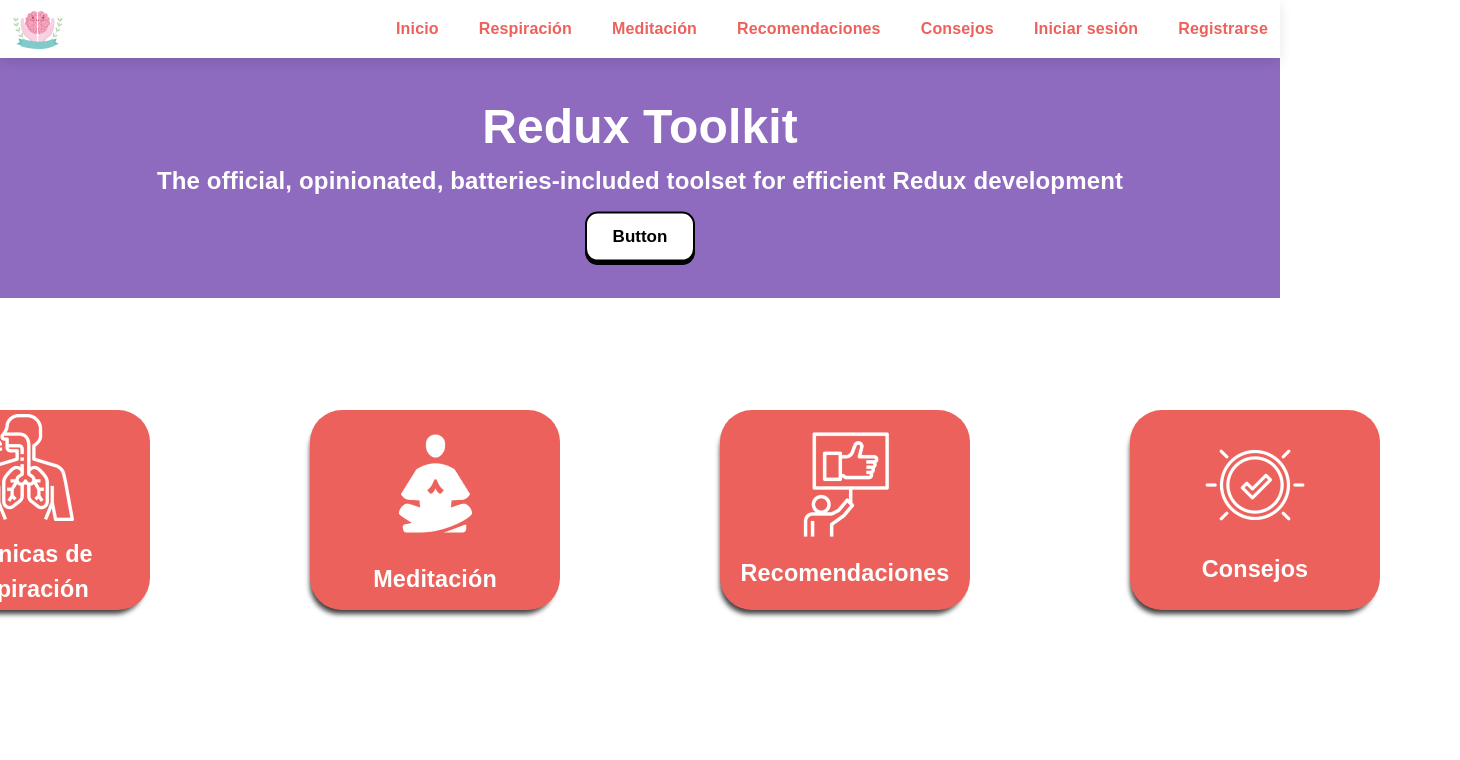
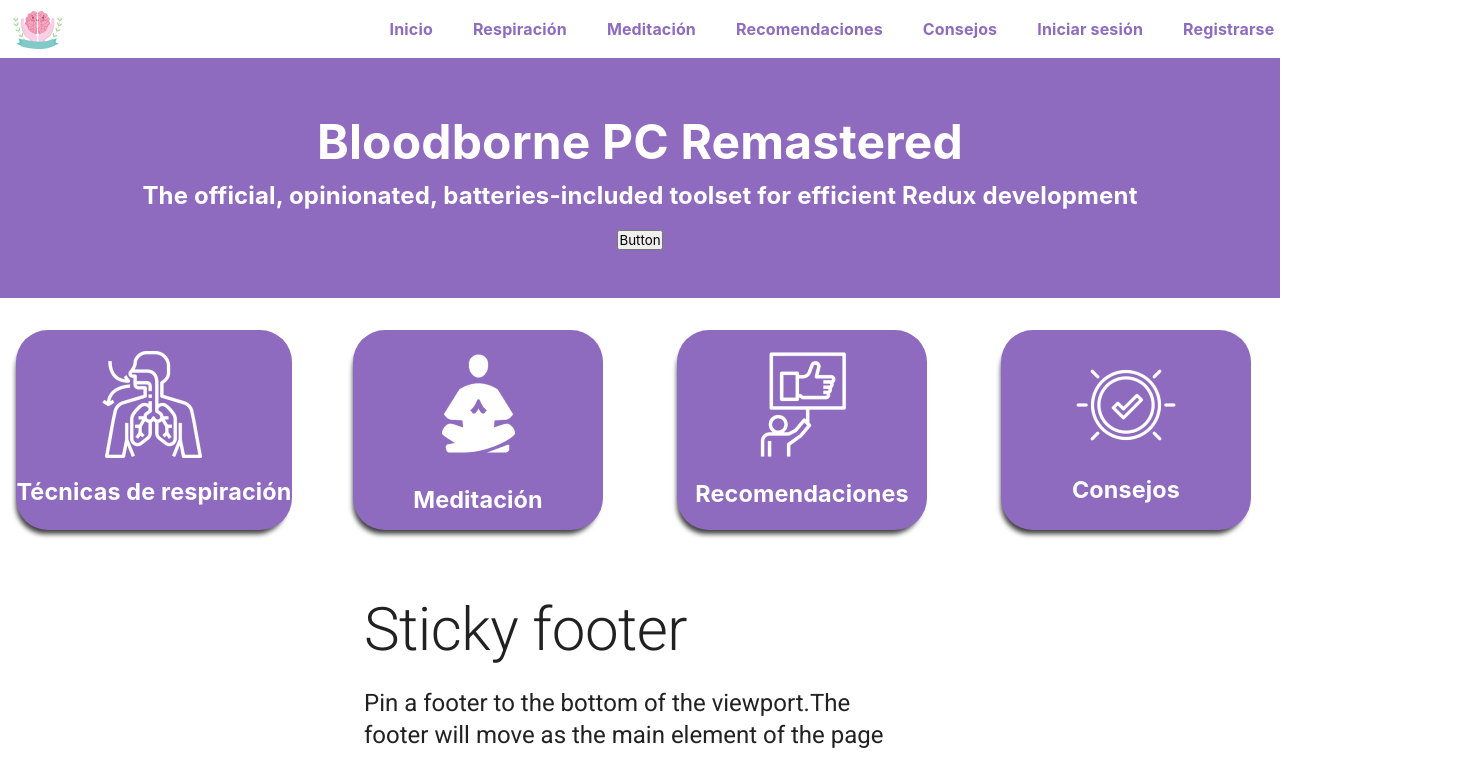
Before and after one commit to JoaquinJPB/TFG, a React (Create React App) app: page / in a window 1280 px wide. Shown: the top 760 px of the page, 1460 px wide, since content can reach past the window. Built offline with nearby package versions, Linux system fonts and the light colour scheme; no server answers.

Commit message:
Grid MUI

```diff
--- a/src/index.css
+++ b/src/index.css
@@ -2,10 +2,9 @@
     margin: 0;
     padding: 0;
     box-sizing: border-box;
-    font-family: 'Ubuntu', sans-serif;
+    font-family: SF Pro Display,SF Pro Icons,AOS Icons,Helvetica Neue,Helvetica,Arial,sans-serif;
 }
 
 :root {
-    --primaryColor: #EC615B;
-    --secondaryColor: #5222D0;
+    --primaryColor: #8E6BBF;
 }
--- a/src/routes/Home.jsx
+++ b/src/routes/Home.jsx
@@ -5,12 +5,13 @@
 import imgMeditation from "../images/meditation_section.png"
 import imgRecommendations from "../images/recommendations_section.png"
 import imgAdvice from "../images/advice_section.png"
+import { Grid } from "@mui/material"
 
 const Home = () => {
   return (
     <article className={styles.articleHome}>
       <section className={styles.headerHome}>
-          <h1>Redux Toolkit</h1>
+        <h1>Bloodborne PC Remastered</h1>
         <h3>
           The official, opinionated, batteries-included toolset for efficient
           Redux development
@@ -19,29 +20,36 @@
           <span className={styles.button_top}>Button</span>
         </button>
       </section>
-        <div className={styles.homeCards}>
+      <Grid container spacing={2}>
+        <Grid item xs={12} sm={6} lg={3}  display={"flex"} justifyContent={"center"}>
           <HomeSectionCard
             title={"Técnicas de respiración"}
             img={imgBreathing}
             route={"breathing"}
           />
+        </Grid>
+        <Grid item xs={12} sm={6} lg={3} display={"flex"} justifyContent={"center"}>
           <HomeSectionCard
             title={"Meditación"}
             img={imgMeditation}
             route={"meditation"}
           />
+        </Grid>
+        <Grid item xs={12} sm={6} lg={3} display={"flex"} justifyContent={"center"}>
           <HomeSectionCard
             title={"Recomendaciones"}
             img={imgRecommendations}
             route={"recommendations"}
           />
+        </Grid>
+        <Grid item xs={12} sm={6} lg={3} display={"flex"} justifyContent={"center"}>
           <HomeSectionCard
             title={"Consejos"}
             img={imgAdvice}
             route={"advice"}
           />
-        </div>
-        <section></section>
+        </Grid>
+      </Grid>
     </article>
   )
 }
--- a/src/styles/Home.module.css
+++ b/src/styles/Home.module.css
@@ -7,7 +7,8 @@
 
 .headerHome {
   text-align: center;
-  height: 30vh;
+  min-height: 30vh;
+  padding: 2rem;
   background-color: #8E6BBF;
   width: 100%;
   display: flex;
@@ -30,50 +31,6 @@
   margin-top: 1rem;
 }
 
-.homeCards {
-  padding: 5rem;
-  display: flex;
-  flex-direction: row;
-  gap: 10rem;
-}
-
 .homeCards div {
   background-color: var(--primaryColor);
 }
-
-
-/* From uiverse.io by @Voxybuns */
-button {
-  /* Variables */
-  --button_radius: 0.75em;
-  --button_color: #ffffff;
-  --button_outline_color: #000000;
-  font-size: 17px;
-  font-weight: bold;
-  border: none;
-  border-radius: var(--button_radius);
-  background: var(--button_outline_color);
-}
-
-.button_top {
-  display: block;
-  box-sizing: border-box;
-  border: 2px solid var(--button_outline_color);
-  border-radius: var(--button_radius);
-  padding: 0.75em 1.5em;
-  background: var(--button_color);
-  color: var(--button_outline_color);
-  transform: translateY(-0.2em);
-  transition: transform 0.1s ease;
-}
-
-button:hover .button_top {
-  /* Pull the button upwards when hovered */
-  transform: translateY(-0.33em);
-  cursor: pointer;
-}
-
-button:active .button_top {
-  /* Push the button downwards when pressed */
-  transform: translateY(0);
-}
--- a/src/styles/HomeSectionCard.module.css
+++ b/src/styles/HomeSectionCard.module.css
@@ -9,8 +9,9 @@
   color: #fff;
   border-radius: 2rem;
   font-size: 1.25rem;
-  width: 250px;
+  min-width: 250px;
   height: 200px;
+  background-color: var(--primaryColor);
 }
 
 .cardBody h3 {
--- a/src/styles/Navigation.module.css
+++ b/src/styles/Navigation.module.css
@@ -3,7 +3,6 @@
   top: 0;
   display: flex;
   flex-direction: row;
-  box-shadow: rgba(0, 0, 0, 0.1) 0px 4px 12px;
   width: 100%;
   z-index: 10;
   background-color: white;
```
Lines whose indentation alone changed are shown as unchanged.
